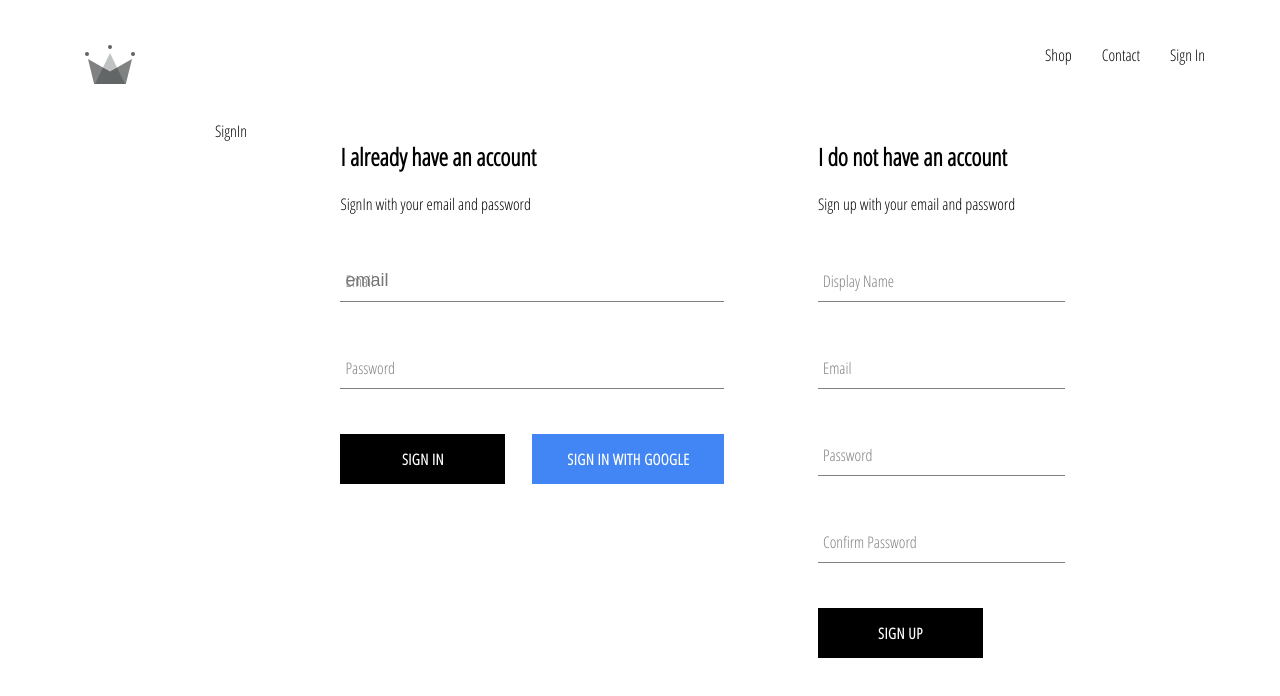
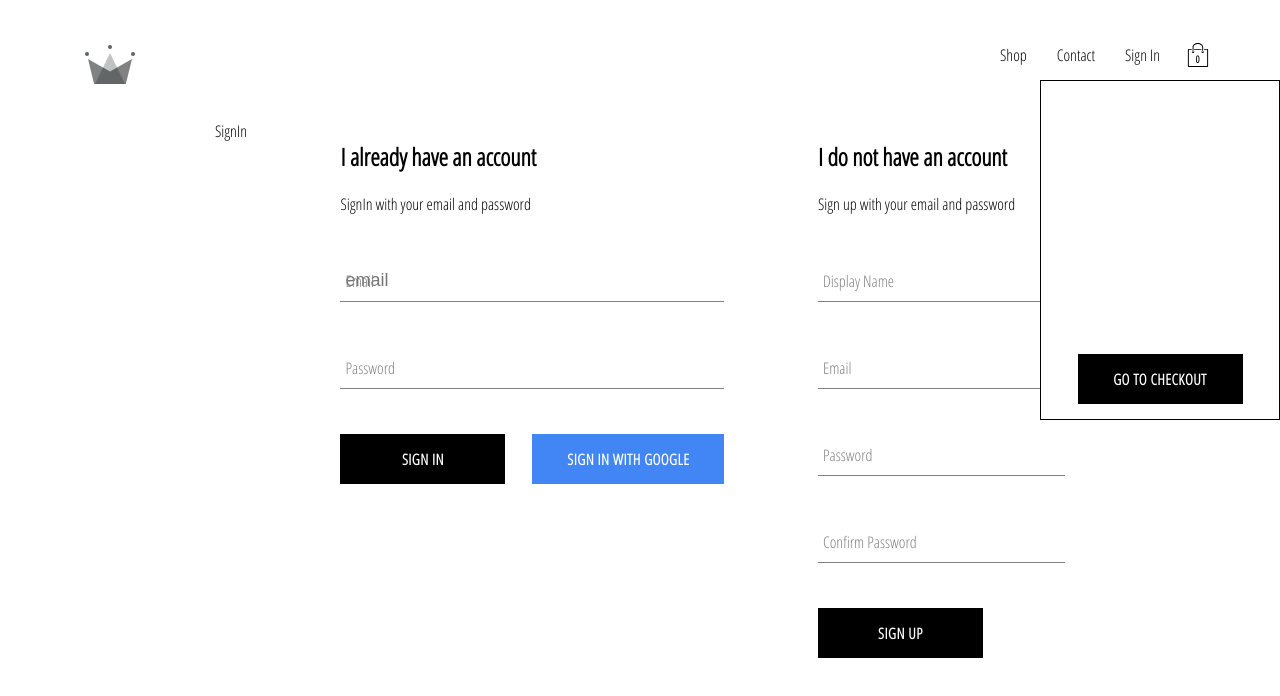
Before and after one commit to Axuby/Getseture, a React (Create React App) app: page /signIn in a window 1280 px wide. Shown: the top 696 px of the page. Built offline with nearby package versions, Linux system fonts and the light colour scheme; no server answers.

Commit message:
added CartReducer

```diff
--- a/src/App.js
+++ b/src/App.js
@@ -5,6 +5,7 @@ import {  Route,Switch, Redirect} from "react-router-dom";
 import  ShopPage from "./pages/Shop/Shop";
 import Header from "./components/Header/Header";
 import SignInSignUp from './pages/SignIn-SignUp/SignIn-SignUp';
+import CartPage from "./pages/Cart/CartPage";
 import { auth, createUserProfileDocument } from "./firebase/Firebase.utils"
 import './App.css';
 import { setCurrentUser } from './Redux/User/user.actions';
@@ -60,7 +61,9 @@ render(){
       <Switch>
         <Route exact path="/" component={Homepage}/>
         <Route path="/shop" component={ShopPage}/>
-        <Route exact path="/signIn" render={() => this.props.currentUser
+        <Route path='/cart' component={CartPage}/>
+        <Route exact path="/signIn"
+        render={() => this.props.currentUser
           ? <Redirect to="/"/>
           : (<SignInSignUp/>) }/>
       </Switch>
--- /dev/null
+++ b/src/components/CartDropdown/CartDropdown.jsx
@@ -0,0 +1,16 @@
+import React from 'react';
+import { connect } from "react-redux";
+import CustomButton from '../custom-button/CustomButton';
+import './CartDropdown.scss'
+
+
+const CartDropdown = () => {
+  return (
+    <div  className='cart-dropdown'>
+        <div className="cart-items"/>
+      <CustomButton >GO TO CHECKOUT</CustomButton>
+    </div>
+  )
+}
+
+export default connect()(CartDropdown)
--- /dev/null
+++ b/src/components/CartDropdown/CartDropdown.scss
@@ -0,0 +1,24 @@
+.cart-dropdown{
+    position: absolute;
+    top: 80px;
+    right: 0;
+    z-index: 5;
+    width: 240px;
+    height: 340px;
+    display: flex;
+    flex-direction: column;
+    align-items: center;
+    border: 1px solid black;
+    padding: 15px;
+    background-color: white;
+
+    .cart-items{
+        height: 240px;
+        display: flex;
+        flex-direction: column;
+        overflow: scroll;
+    }
+    button{
+        margin-top: auto;
+    }
+}
--- /dev/null
+++ b/src/components/CartIcon/CartIcon.jsx
@@ -0,0 +1,15 @@
+import React from 'react';
+import { ReactComponent as ShoppingIcon } from "../../assets/11.2 shopping-bag.svg.svg";
+import './CartIcon.scss'
+
+const CartIcon = ({count}) => {
+  return (
+    <div className='cart-icon'>
+        <ShoppingIcon className='shopping-icon'/>
+            <span className="item-count">0</span>
+
+    </div>
+  )
+}
+
+export default CartIcon
--- /dev/null
+++ b/src/components/CartIcon/CartIcon.scss
@@ -0,0 +1,21 @@
+.cart-icon{
+    display: flex;
+    justify-content: center;
+    align-items: center;
+    position: relative;
+    width: 45px;
+    height: 45px;
+    cursor: pointer;
+
+    .shopping-icon{
+        width: 24px;
+        height: 24px;
+    }
+
+    .item-count{
+        position: absolute;
+        font-size: 10px;
+        font-weight: bold;
+        bottom: 12px;
+    }
+}
--- a/src/components/Header/Header.js
+++ b/src/components/Header/Header.js
@@ -4,6 +4,8 @@ import { connect } from "react-redux";
 import { ReactComponent as Logo } from "../../assets/4.3 crown.svg.svg";
 import { auth } from "../../firebase/Firebase.utils";
 import "./Header.scss"
+import CartIcon from '../CartIcon/CartIcon';
+import CartDropdown from '../CartDropdown/CartDropdown';
 
 const Header = ({currentUser}) => {
   return (
@@ -23,8 +25,9 @@ const Header = ({currentUser}) => {
                     </div>
                     : <Link className="option" to="/signIn">Sign In</Link>
                   }
+                    <CartIcon/>
               </div>
-
+              <CartDropdown/>
     </div>
   )
 }
--- /dev/null
+++ b/src/pages/Cart/CartPage.jsx
@@ -0,0 +1,15 @@
+import React from 'react';
+import { connect } from "react-redux";
+import './Cart.scss'
+
+const CartPage = ({}) => {
+  return (
+    <div className='cart-container'>
+    </div>
+  )
+}
+
+const mapStateToProps = ({cart})=> ({
+    setCart:cart
+})
+export default  connect(mapStateToProps)(CartPage)
```
Also changed, not shown: src/Redux/cartReducer/cart.actions.js (added), src/Redux/cartReducer/cart.reducer.js (added), src/Redux/cartReducer/cart.types.js (added), src/assets/11.2 shopping-bag.svg.svg (added), src/assets/ecommerce_basket.svg (added), src/pages/Cart/Cart.scss (added). Lines whose indentation alone changed are shown as unchanged.
